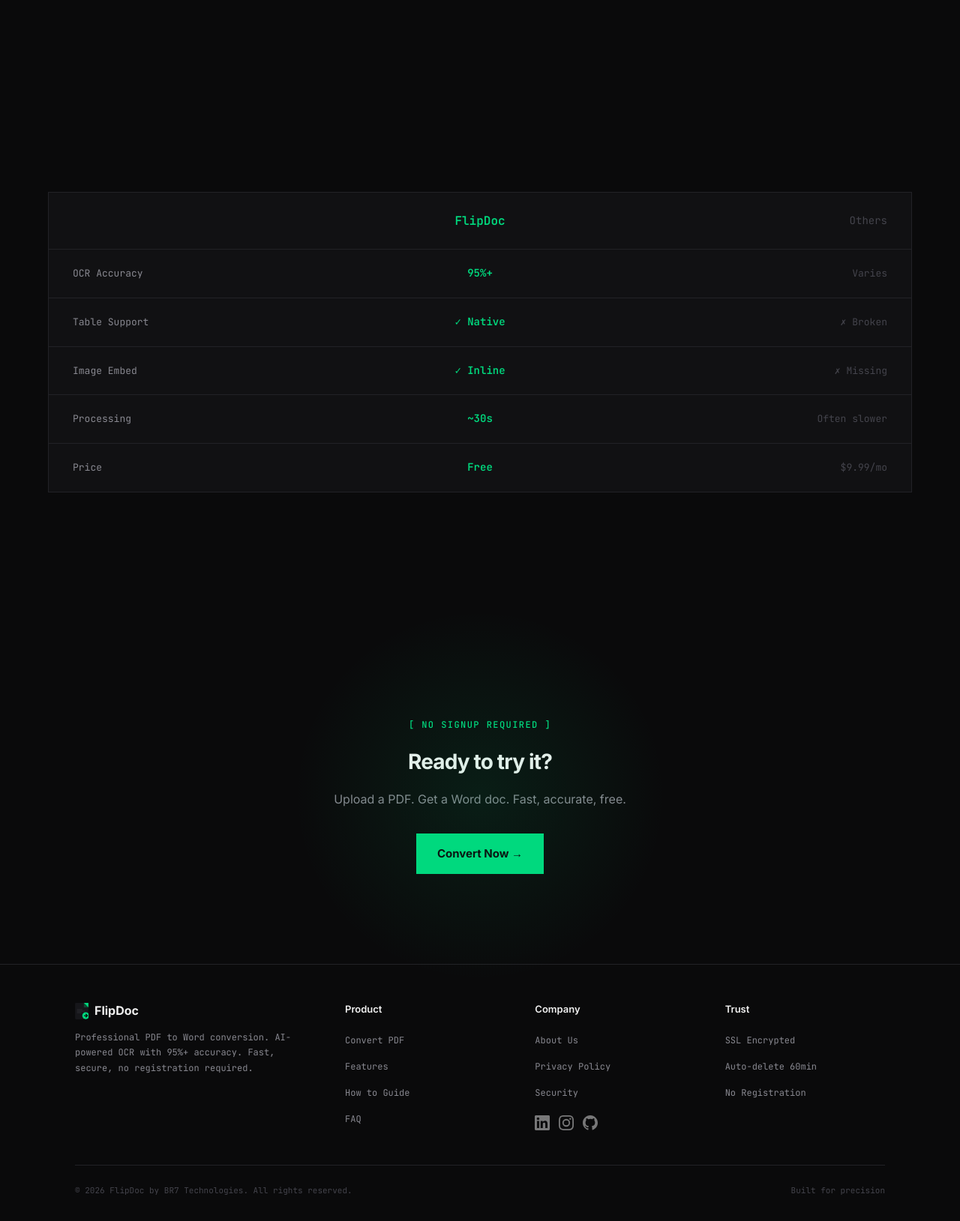
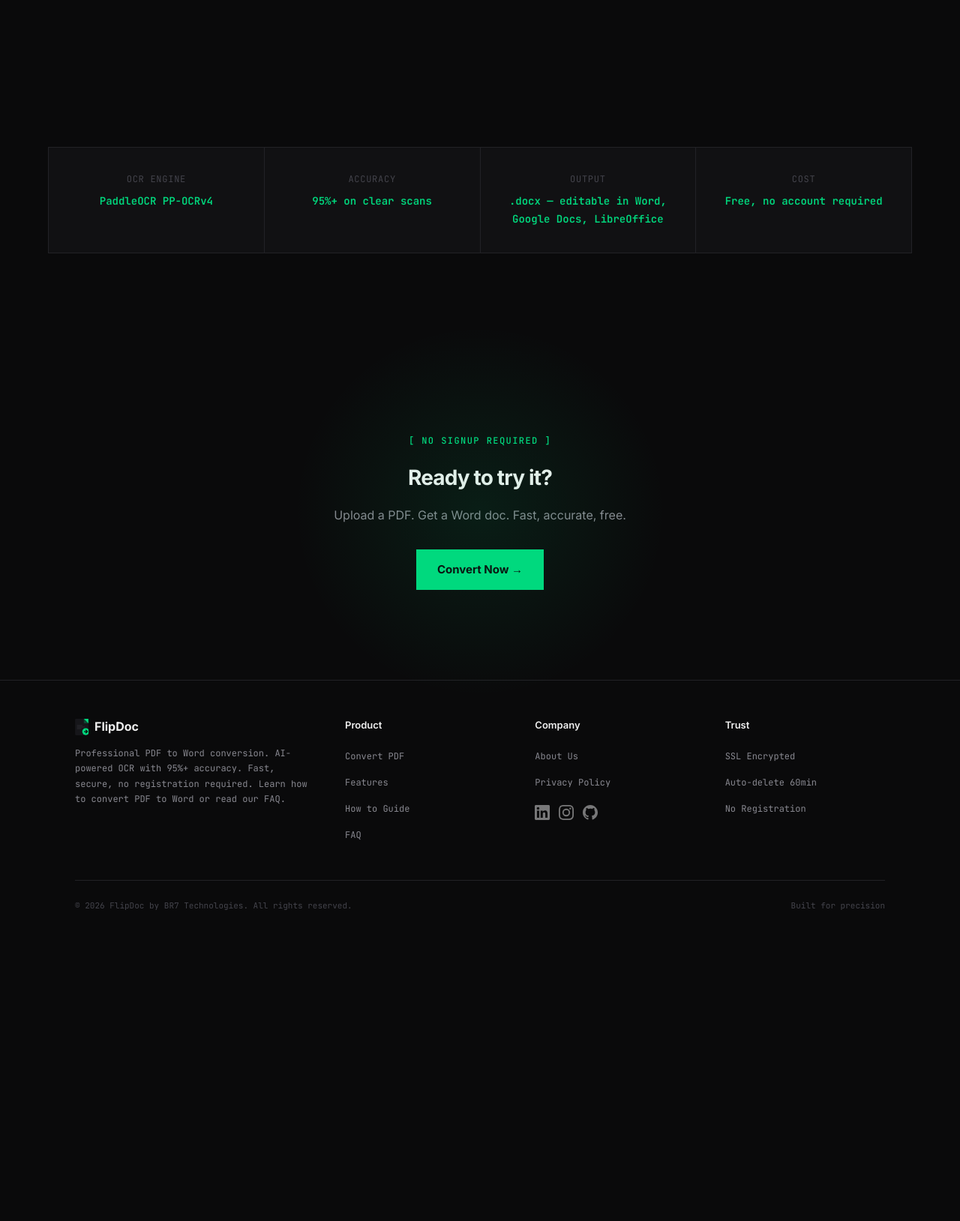
Before and after one commit to Br7eleven/FlipDoc, a Flask app: page /features in a window 1280 px wide. Shown: the part 1202-2831 px from the top of the page at 75% size. After the commit the page ends 2416 px from the top, so only its background shows below. Run offline with Flask 3, Linux system fonts and the light colour scheme.

Commit message:
Complete SEO fixes — 15 tasks
T1-T2: base.html og:image absolute URL + dimensions (1200x630)
T3: canonical_url passed from all 7 app.py routes, og:url updated
T4: lang=en already present — no change needed
T5: WebSite JSON-LD schema added to base.html
T6: features.html comparison table removed, replaced with trust row
T7: footer Security duplicate link removed
T8: index.html trust signal under upload zone
T9: no <img> tags in templates — no alt text needed
T10: static/sitemap.xml + robots.txt fallback files, vercel.json rewrites
T11: internal links added to footer prose
T12: internal links in how_to.html (FAQ link + CTA link)
T13: GA4 placeholder comment in base.html <head>
T14: /blog route + blog.html template + sitemap entry (priority 0.7)
T15: vercel.json updated — static/** build + sitemap/robots rewrites

Co-Authored-By: Claude <noreply@anthropic.com>

```diff
--- a/app.py
+++ b/app.py
@@ -64,6 +64,7 @@ logging.info(f"🚀 FlipDoc v2.0 started — OCR Engine: {_ocr.engine_name}")
 def index():
     """Homepage with converter interface"""
     return render_template('index.html',
+                         canonical_url='https://flipdocconverter.vercel.app/',
                          title="Fast PDF to Word Converter Online - Convert PDF to DOCX",
                          description="Convert PDF files to Word documents quickly and securely. Supports text and scanned PDFs with OCR technology. Free online converter.")
 
@@ -71,6 +72,7 @@ def index():
 def features():
     """Features page"""
     return render_template('features.html',
+                         canonical_url='https://flipdocconverter.vercel.app/features',
                          title="Advanced PDF Conversion Features - PDF to Word Converter",
                          description="Discover powerful features of our PDF to Word converter including OCR support, batch processing, and format preservation.")
 
@@ -78,6 +80,7 @@ def features():
 def how_to():
     """How-to guide page"""
     return render_template('how_to.html',
+                         canonical_url='https://flipdocconverter.vercel.app/how-to-convert-pdf-to-word',
                          title="How to Convert PDF to Word Document - Step by Step Guide",
                          description="Learn how to convert PDF files to Word documents easily. Complete tutorial with tips for best results.")
 
@@ -85,6 +88,7 @@ def how_to():
 def faq():
     """FAQ page"""
     return render_template('faq.html',
+                         canonical_url='https://flipdocconverter.vercel.app/faq',
                          title="Frequently Asked Questions - PDF to Word Converter",
                          description="Find answers to common questions about PDF to Word conversion, file formats, and troubleshooting.")
 
@@ -92,6 +96,7 @@ def faq():
 def privacy():
     """Privacy policy page"""
     return render_template('privacy.html',
+                         canonical_url='https://flipdocconverter.vercel.app/privacy',
                          title="Privacy Policy - FlipDoc",
                          description="Learn how FlipDoc protects your data and privacy. Files encrypted, auto-deleted after 1 hour. No registration required. Your documents stay private.")
 
@@ -143,8 +148,17 @@ def debug_assets():
 def about():
     """About page"""
     return render_template('about.html',
+                         canonical_url='https://flipdocconverter.vercel.app/about',
                          title="About Our PDF to Word Converter Technology",
                          description="Learn about the advanced technology behind our PDF to Word converter and why it's the best choice for your conversion needs.")
+
+@app.route('/blog')
+def blog():
+    """Blog index page — coming soon"""
+    return render_template('blog.html',
+                         canonical_url='https://flipdocconverter.vercel.app/blog',
+                         title="FlipDoc Blog — PDF Tips & Guides",
+                         description="Guides on PDF conversion, OCR technology, and document editing tips from the FlipDoc team.")
 
 @app.route('/sitemap.xml')
 def sitemap():
@@ -158,6 +172,7 @@ def sitemap():
         ('https://flipdocconverter.vercel.app/faq', '0.8', 'monthly'),
         ('https://flipdocconverter.vercel.app/about', '0.6', 'monthly'),
         ('https://flipdocconverter.vercel.app/privacy', '0.4', 'yearly'),
+        ('https://flipdocconverter.vercel.app/blog', '0.7', 'monthly'),
     ]
     today = datetime.date.today().isoformat()
     xml = ['<?xml version="1.0" encoding="UTF-8"?>']
--- a/templates/features.html
+++ b/templates/features.html
@@ -271,47 +271,26 @@
     </div>
 </section>
 
-<!-- COMPARISON -->
+<!-- TRUST ROW -->
 <section class="section">
     <div class="container" data-reveal>
-        <div class="comparison-table">
-
-            <div class="comparison-row comparison-header">
-                <div class="col-feature"></div>
-                <div class="col-flipdoc">FlipDoc</div>
-                <div class="col-others">Others</div>
+        <div class="features-trust-row" style="display:grid;grid-template-columns:repeat(4,1fr);gap:1px;background:var(--border);border:1px solid var(--border);">
+            <div class="trust-item" style="background:var(--surface);padding:32px 24px;text-align:center;">
+                <span class="trust-label" style="display:block;font-family:'JetBrains Mono',monospace;font-size:12px;color:var(--text-muted);text-transform:uppercase;letter-spacing:0.06em;margin-bottom:8px;">OCR Engine</span>
+                <span class="trust-value" style="display:block;font-family:'JetBrains Mono',monospace;font-size:14px;font-weight:600;color:var(--accent);">PaddleOCR PP-OCRv4</span>
             </div>
-
-            <div class="comparison-row">
-                <div class="col-feature">OCR Accuracy</div>
-                <div class="col-flipdoc accent">95%+</div>
-                <div class="col-others muted">Varies</div>
+            <div class="trust-item" style="background:var(--surface);padding:32px 24px;text-align:center;">
+                <span class="trust-label" style="display:block;font-family:'JetBrains Mono',monospace;font-size:12px;color:var(--text-muted);text-transform:uppercase;letter-spacing:0.06em;margin-bottom:8px;">Accuracy</span>
+                <span class="trust-value" style="display:block;font-family:'JetBrains Mono',monospace;font-size:14px;font-weight:600;color:var(--accent);">95%+ on clear scans</span>
             </div>
-
-            <div class="comparison-row">
-                <div class="col-feature">Table Support</div>
-                <div class="col-flipdoc accent">&#x2713; Native</div>
-                <div class="col-others muted">&#x2717; Broken</div>
+            <div class="trust-item" style="background:var(--surface);padding:32px 24px;text-align:center;">
+                <span class="trust-label" style="display:block;font-family:'JetBrains Mono',monospace;font-size:12px;color:var(--text-muted);text-transform:uppercase;letter-spacing:0.06em;margin-bottom:8px;">Output</span>
+                <span class="trust-value" style="display:block;font-family:'JetBrains Mono',monospace;font-size:14px;font-weight:600;color:var(--accent);">.docx — editable in Word, Google Docs, LibreOffice</span>
             </div>
-
-            <div class="comparison-row">
-                <div class="col-feature">Image Embed</div>
-                <div class="col-flipdoc accent">&#x2713; Inline</div>
-                <div class="col-others muted">&#x2717; Missing</div>
+            <div class="trust-item" style="background:var(--surface);padding:32px 24px;text-align:center;">
+                <span class="trust-label" style="display:block;font-family:'JetBrains Mono',monospace;font-size:12px;color:var(--text-muted);text-transform:uppercase;letter-spacing:0.06em;margin-bottom:8px;">Cost</span>
+                <span class="trust-value" style="display:block;font-family:'JetBrains Mono',monospace;font-size:14px;font-weight:600;color:var(--accent);">Free, no account required</span>
             </div>
-
-            <div class="comparison-row">
-                <div class="col-feature">Processing</div>
-                <div class="col-flipdoc accent">~30s</div>
-                <div class="col-others muted">Often slower</div>
-            </div>
-
-            <div class="comparison-row">
-                <div class="col-feature">Price</div>
-                <div class="col-flipdoc accent">Free</div>
-                <div class="col-others muted">$9.99/mo</div>
-            </div>
-
         </div>
     </div>
 </section>
--- a/templates/how_to.html
+++ b/templates/how_to.html
@@ -287,7 +287,7 @@
 
         <div data-reveal style="margin-bottom:48px;">
             <h3 style="font-family:'Inter',sans-serif;font-weight:700;font-size:20px;color:var(--text-primary);margin-bottom:16px;letter-spacing:-0.02em;">When Conversion Fails</h3>
-            <p style="font-family:'Inter',sans-serif;font-size:15px;color:var(--text-secondary);line-height:1.8;">A few common issues can prevent a successful conversion. Password-protected PDFs cannot be processed — remove the password from your PDF first using your PDF viewer's security settings, then upload the unlocked version. Corrupted files may produce errors or incomplete output; try re-exporting the PDF from the original application to generate a clean copy. The maximum file size is 20MB, and files exceeding this limit will be rejected — use a PDF compression tool or split large documents into smaller sections. If you're converting a very low-quality scan and the results are poor, pre-processing the image in a photo editor to boost contrast and reduce noise before creating the PDF can make a significant difference. If all else fails, try a fresh export from the source application — a clean, well-formed PDF is always the best starting point.</p>
+            <p style="font-family:'Inter',sans-serif;font-size:15px;color:var(--text-secondary);line-height:1.8;">A few common issues can prevent a successful conversion. Password-protected PDFs cannot be processed — remove the password from your PDF first using your PDF viewer's security settings, then upload the unlocked version. Corrupted files may produce errors or incomplete output; try re-exporting the PDF from the original application to generate a clean copy. The maximum file size is 20MB, and files exceeding this limit will be rejected — use a PDF compression tool or split large documents into smaller sections. If you're converting a very low-quality scan and the results are poor, pre-processing the image in a photo editor to boost contrast and reduce noise before creating the PDF can make a significant difference. If all else fails, try a fresh export from the source application — a clean, well-formed PDF is always the best starting point. Check our <a href="/faq" style="color:var(--accent);">FAQ</a> for additional troubleshooting help.</p>
         </div>
     </div>
 </section>
@@ -299,6 +299,7 @@
         <h2 class="h2">Upload your first PDF now.</h2>
         <p class="body-text" style="margin:0 auto 32px;">A clean, editable Word document in under a minute.</p>
         <a href="/#upload" class="btn-primary">Convert Now &rarr;</a>
+        <p style="margin-top:24px;font-family:'Inter',sans-serif;font-size:15px;color:var(--text-secondary);">Ready to try it? <a href="/" style="color:var(--accent);">Convert your PDF now</a>.</p>
     </div>
 </section>
 
--- a/templates/index.html
+++ b/templates/index.html
@@ -1105,6 +1105,10 @@
                 <input type="file" accept=".pdf" id="fileInput" hidden>
             </div>
 
+            <p class="upload-trust-note" style="font-size:12px;color:var(--text-muted);text-align:center;margin-top:12px;">
+                No account needed &nbsp;·&nbsp; SSL encrypted &nbsp;·&nbsp; Auto-deleted in 60 min
+            </p>
+
             <div class="selected-file-panel" id="selectedFilePanel">
                 <div class="file-info-row">
                     <div>
--- a/templates/partials/footer.html
+++ b/templates/partials/footer.html
@@ -3,7 +3,7 @@
     <div class="footer-grid">
         <div class="footer-brand">
             <h5><svg width="18" height="22" viewBox="0 0 250 310" fill="none" xmlns="http://www.w3.org/2000/svg" style="display:inline-block;vertical-align:middle;margin-right:8px;"><rect width="250" height="310" rx="16" fill="#16161A"/><path d="M165 0 L250 0 L250 85 Z" fill="#00D97E"/><path d="M165 0 L250 85 L165 85 Z" fill="#00D97E" opacity="0.25"/><rect x="33" y="120" width="110" height="13" rx="6" fill="#2A2A30"/><rect x="33" y="148" width="154" height="13" rx="6" fill="#2A2A30"/><rect x="33" y="176" width="88" height="13" rx="6" fill="#2A2A30"/><circle cx="200" cy="240" r="65" fill="#00D97E"/><path d="M175 240 L225 240" stroke="#0A0A0B" stroke-width="18" stroke-linecap="round"/><path d="M205 215 L230 240 L205 265" stroke="#0A0A0B" stroke-width="18" stroke-linecap="round" stroke-linejoin="round"/></svg>FlipDoc</h5>
-            <p>Professional PDF to Word conversion. AI-powered OCR with 95%+ accuracy. Fast, secure, no registration required.</p>
+            <p>Professional PDF to Word conversion. AI-powered OCR with 95%+ accuracy. Fast, secure, no registration required. Learn <a href="/how-to-convert-pdf-to-word">how to convert PDF to Word</a> or read our <a href="/faq">FAQ</a>.</p>
         </div>
         <div class="footer-col">
             <h5>Product</h5>
@@ -19,7 +19,6 @@
             <ul>
                 <li><a href="/about">About Us</a></li>
                 <li><a href="/privacy">Privacy Policy</a></li>
-                <li><a href="/privacy">Security</a></li>
             </ul>
             <div class="footer-social" style="display:flex;gap:12px;margin-top:18px;">
                 <!-- TODO: Swap with actual BR7 LinkedIn URL if different -->
```
Also changed, not shown: static/robots.txt (added, +8 -0 lines), static/sitemap.xml (added, +45 -0 lines), templates/base.html (+33 -3 lines), templates/blog.html (added, +112 -0 lines), vercel.json.
